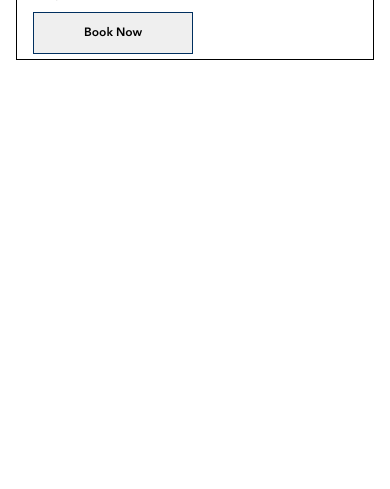
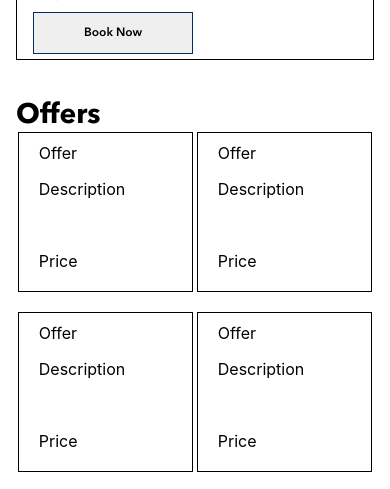
Before and after one commit to connor-steele/zomato-d3, a React (Create React App) app in the folder client/: page / in a window 390 px wide. Shown: the part 706-1195 px from the top of the page. Before the commit the page ends 844 px from the top, so only its background shows below. Built offline with nearby package versions, Linux system fonts and the light colour scheme.

Commit message:
finished offers responsive

```diff
--- a/client/src/components/Home.js
+++ b/client/src/components/Home.js
@@ -1,7 +1,7 @@
 import React, { Component } from "react";
 import Header from "./Header";
 import Events from "./Events";
-
+import Offers from "./Offers";
 import Influencers from "./Influencers";
 export default class Home extends Component {
   render() {
@@ -10,6 +10,7 @@ export default class Home extends Component {
         <Header />
         <Influencers />
         <Events />
+        <Offers />
       </div>
     );
   }
--- /dev/null
+++ b/client/src/components/Offers.js
@@ -0,0 +1,68 @@
+import React, { Component } from "react";
+
+export default class Offers extends Component {
+  render() {
+    return (
+      <div className="offers">
+        <div className="offers__header events__title">
+          <h3>Offers</h3>
+        </div>
+        <div className="offer">
+          <div className="offer__body">
+            <div className="offer__header">
+              <div className="offer__header--text">Offer</div>
+            </div>
+            <div className="offer__description">
+              <div className="offer__description--text">Description</div>
+            </div>
+            <div className="offer__price">
+              <div className="offer__price--text">Price</div>
+            </div>
+          </div>
+        </div>
+
+        <div className="offer">
+          <div className="offer__body">
+            <div className="offer__header">
+              <div className="offer__header--text">Offer</div>
+            </div>
+            <div className="offer__description">
+              <div className="offer__description--text">Description</div>
+            </div>
+            <div className="offer__price">
+              <div className="offer__price--text">Price</div>
+            </div>
+          </div>
+        </div>
+
+        <div className="offer">
+          <div className="offer__body">
+            <div className="offer__header">
+              <div className="offer__header--text">Offer</div>
+            </div>
+            <div className="offer__description">
+              <div className="offer__description--text">Description</div>
+            </div>
+            <div className="offer__price">
+              <div className="offer__price--text">Price</div>
+            </div>
+          </div>
+        </div>
+
+        <div className="offer">
+          <div className="offer__body">
+            <div className="offer__header">
+              <div className="offer__header--text">Offer</div>
+            </div>
+            <div className="offer__description">
+              <div className="offer__description--text">Description</div>
+            </div>
+            <div className="offer__price">
+              <div className="offer__price--text">Price</div>
+            </div>
+          </div>
+        </div>
+      </div>
+    );
+  }
+}
--- a/client/src/styles/main.css
+++ b/client/src/styles/main.css
@@ -439,6 +439,92 @@
   }
 }
 
+.offers {
+  display: -webkit-box;
+  display: -ms-flexbox;
+  display: flex;
+  -webkit-box-orient: horizontal;
+  -webkit-box-direction: normal;
+      -ms-flex-direction: row;
+          flex-direction: row;
+  -ms-flex-wrap: wrap;
+      flex-wrap: wrap;
+  -ms-flex-pack: distribute;
+      justify-content: space-around;
+  padding: 0px 16px;
+}
+
+.offers__header {
+  padding-top: 30px;
+  width: 100%;
+}
+
+.offer {
+  display: -webkit-box;
+  display: -ms-flexbox;
+  display: flex;
+  -webkit-box-orient: horizontal;
+  -webkit-box-direction: normal;
+      -ms-flex-direction: row;
+          flex-direction: row;
+  -ms-flex-wrap: wrap;
+      flex-wrap: wrap;
+  height: 160px;
+  width: 45vw;
+  border: 1px solid;
+  margin-bottom: 20px;
+}
+
+.offer__header {
+  width: 100%;
+  max-height: 100%;
+  margin-top: 10px;
+  display: -webkit-box;
+  display: -ms-flexbox;
+  display: flex;
+}
+
+.offer__description {
+  width: 100%;
+  padding-bottom: 20px;
+}
+
+.offer__body {
+  display: -webkit-box;
+  display: -ms-flexbox;
+  display: flex;
+  -webkit-box-orient: horizontal;
+  -webkit-box-direction: normal;
+      -ms-flex-direction: row;
+          flex-direction: row;
+  -ms-flex-wrap: wrap;
+      flex-wrap: wrap;
+  padding: 0px 20px 20px 20px;
+}
+
+.offer__price {
+  -webkit-box-pack: end;
+      -ms-flex-pack: end;
+          justify-content: flex-end;
+  -ms-flex-item-align: end;
+      align-self: flex-end;
+}
+
+@media only screen and (min-width: 768px) {
+  .offer {
+    width: 20vw;
+  }
+}
+
+@media only screen and (min-width: 1440px) {
+  .offers {
+    padding: 0px 180px;
+  }
+  .offer {
+    width: 15vw;
+  }
+}
+
 *,
 html,
 body {
--- a/client/src/styles/main.scss
+++ b/client/src/styles/main.scss
@@ -5,6 +5,7 @@
 @import "./partials/header";
 @import "./partials/events";
 @import "./partials/influencers";
+@import "./partials/offers";
 
 *,
 html,
--- /dev/null
+++ b/client/src/styles/partials/_offers.scss
@@ -0,0 +1,54 @@
+.offers {
+  @include flex-row-wrap;
+  justify-content: space-around;
+  padding: 0px 16px;
+  &__header {
+    padding-top: 30px;
+    width: 100%;
+  }
+}
+.offer {
+  @include flex-row-wrap;
+  height: 160px;
+  //   margin-right: 20px;
+  //   margin-bottom: 40px;
+  width: 45vw;
+  border: 1px solid;
+  margin-bottom: 20px;
+  &__header {
+    width: 100%;
+    max-height: 100%;
+    margin-top: 10px;
+    display: flex;
+  }
+  &__description {
+    width: 100%;
+    padding-bottom: 20px;
+  }
+
+  &__price {
+  }
+  &__body {
+    @include flex-row-wrap;
+    // width: 40%;
+    // height: 100%;
+    padding: 0px 20px 20px 20px;
+  }
+  &__price {
+    justify-content: flex-end;
+    align-self: flex-end;
+  }
+}
+@include medium {
+  .offer {
+    width: 20vw;
+  }
+}
+@include huge {
+  .offers {
+    padding: 0px 180px;
+  }
+  .offer {
+    width: 15vw;
+  }
+}
```
Also changed, not shown: 1 other file (tests, documents, lock files or other folders).
